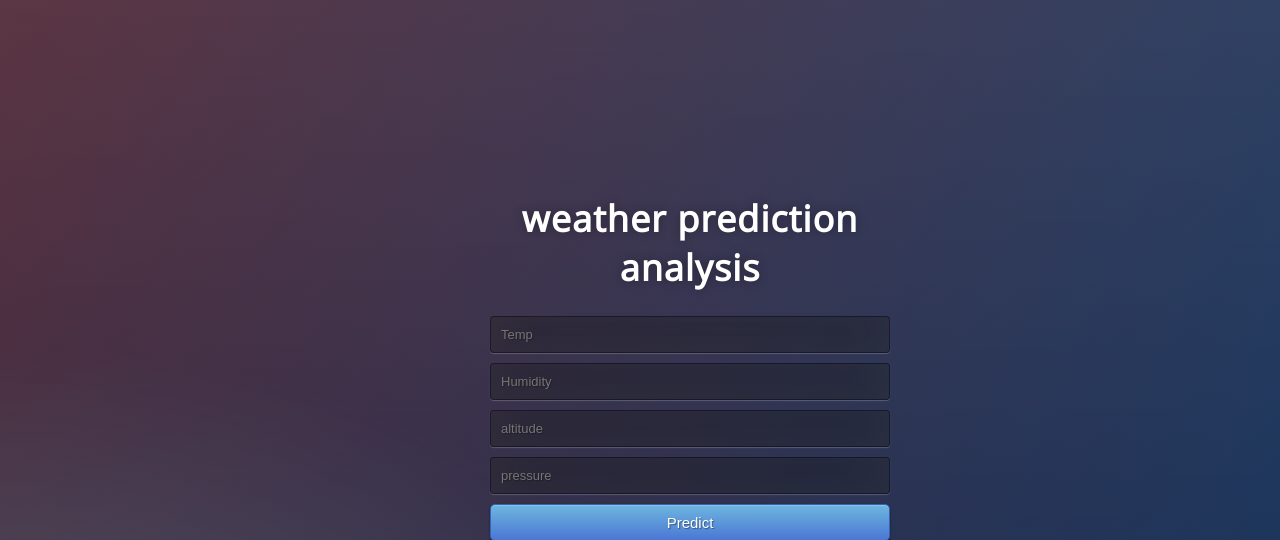
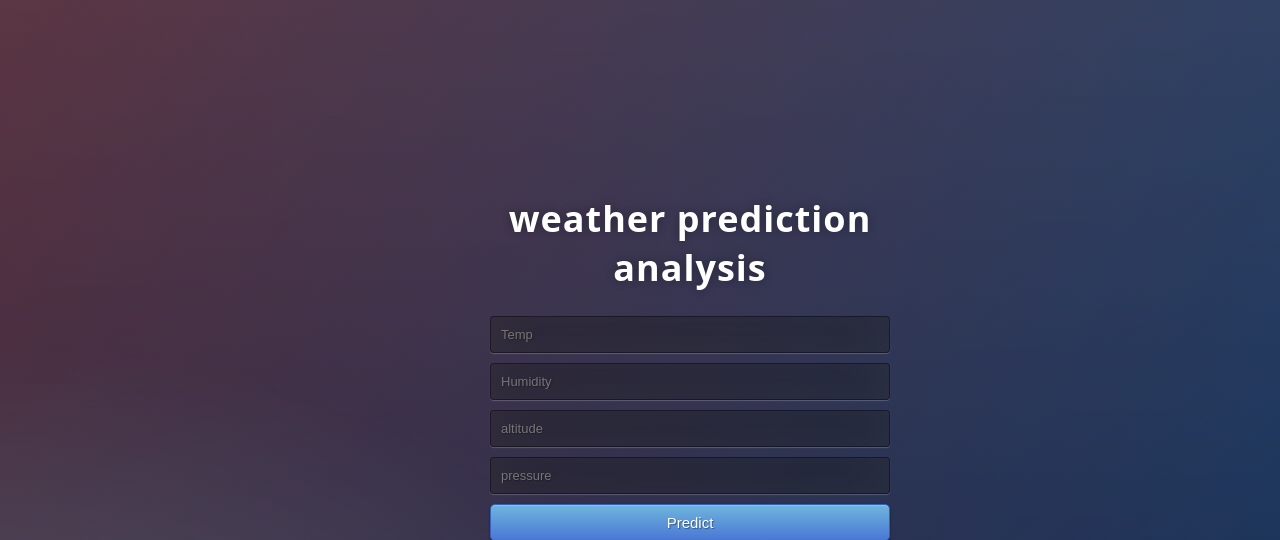
Before and after one commit to charan-kumardot/weather-prediction, a Flask app: page / in a window 1280 px wide. Shown: the top 540 px of the page. Run offline with Flask 2, Linux system fonts and the light colour scheme; parts of the project's set-up code (start-up, migrations or seed data) failed here and were passed over.

Commit message:
Update style.css

```diff
--- a/static/css/style.css
+++ b/static/css/style.css
@@ -1,4 +1,4 @@
-@import url(https://fonts.googleapis.com/css?family=Open+Sans);
+
 .btn { display: inline-block; *display: inline; *zoom: 1; padding: 4px 10px 4px; margin-bottom: 0; font-size: 13px; line-height: 18px; color: #333333; text-align: center;text-shadow: 0 1px 1px rgba(255, 255, 255, 0.75); vertical-align: middle; background-color: #f5f5f5; background-image: -moz-linear-gradient(top, #ffffff, #e6e6e6); background-image: -ms-linear-gradient(top, #ffffff, #e6e6e6); background-image: -webkit-gradient(linear, 0 0, 0 100%, from(#ffffff), to(#e6e6e6)); background-image: -webkit-linear-gradient(top, #ffffff, #e6e6e6); background-image: -o-linear-gradient(top, #ffffff, #e6e6e6); background-image: linear-gradient(top, #ffffff, #e6e6e6); background-repeat: repeat-x; filter: progid:dximagetransform.microsoft.gradient(startColorstr=#ffffff, endColorstr=#e6e6e6, GradientType=0); border-color: #e6e6e6 #e6e6e6 #e6e6e6; border-color: rgba(0, 0, 0, 0.1) rgba(0, 0, 0, 0.1) rgba(0, 0, 0, 0.25); border: 1px solid #e6e6e6; -webkit-border-radius: 4px; -moz-border-radius: 4px; border-radius: 4px; -webkit-box-shadow: inset 0 1px 0 rgba(255, 255, 255, 0.2), 0 1px 2px rgba(0, 0, 0, 0.05); -moz-box-shadow: inset 0 1px 0 rgba(255, 255, 255, 0.2), 0 1px 2px rgba(0, 0, 0, 0.05); box-shadow: inset 0 1px 0 rgba(255, 255, 255, 0.2), 0 1px 2px rgba(0, 0, 0, 0.05); cursor: pointer; *margin-left: .3em; }
 .btn:hover, .btn:active, .btn.active, .btn.disabled, .btn[disabled] { background-color: #e6e6e6; }
 .btn-large { padding: 9px 14px; font-size: 15px; line-height: normal; -webkit-border-radius: 5px; -moz-border-radius: 5px; border-radius: 5px; }
```
